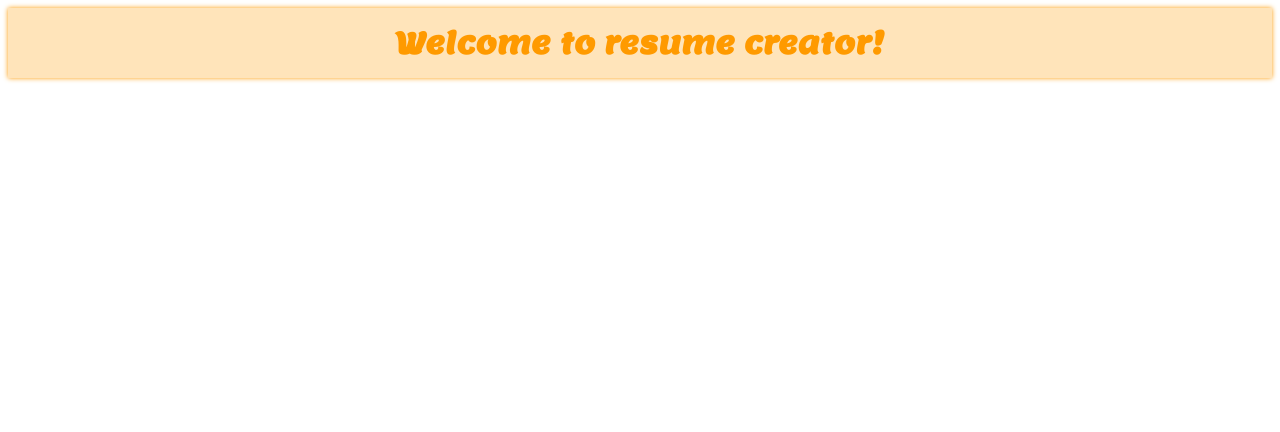
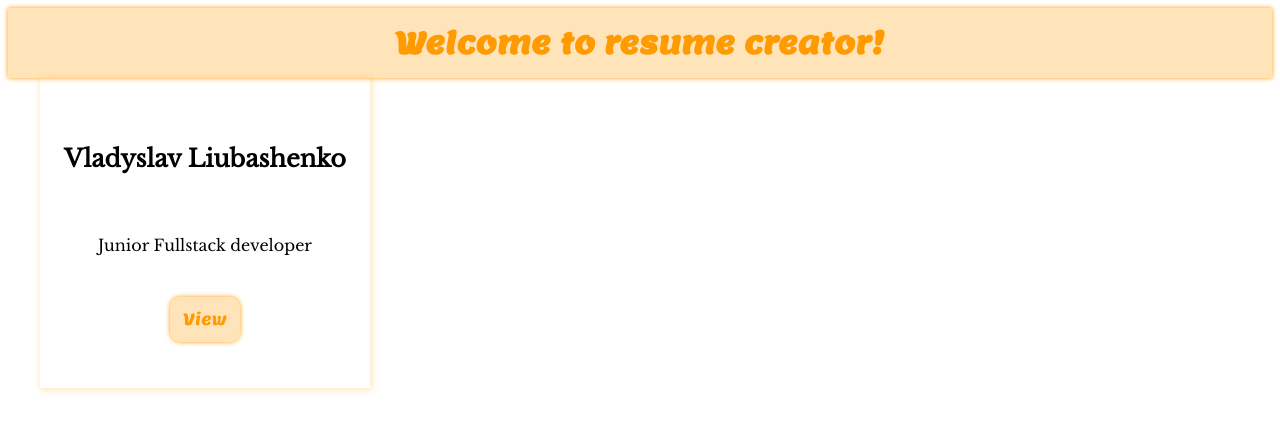
Before and after one commit to Dr-Vladson/vue-resume-manager, a Vue app: page / in a window 1280 px wide. Shown: the top 432 px of the page. Built offline with nearby package versions, Linux system fonts and the light colour scheme.

Commit message:
add resume-card

```diff
--- a/src/assets/main.css
+++ b/src/assets/main.css
@@ -22,3 +22,6 @@ h1 {
 .body {
     margin:0;
 }
+a {
+    text-decoration: none;
+}
--- /dev/null
+++ b/src/components/home-page/ResumeCard.vue
@@ -0,0 +1,28 @@
+<script setup>
+import { RouterLink } from 'vue-router';
+import Button from '../common/Button.vue'
+</script>
+
+<template>
+    <div class="resume-card">
+        <h2 class="resume-card__title">
+            Vladyslav Liubashenko
+        </h2>
+        <p class="resume-card__title">
+            Junior Fullstack developer
+        </p>
+        <RouterLink to="/watch-resume"><Button title="View"/></RouterLink>
+    </div>
+</template>
+<style scoped>
+.resume-card {
+    width: 290px;
+    height: 270px;
+    display: flex;
+    flex-direction: column;
+    justify-content: space-evenly;
+    align-items: center;
+    padding: 20px;
+    box-shadow: 1px 1px 7px 1px var(--main);
+}
+</style>
--- a/src/views/HomeView.vue
+++ b/src/views/HomeView.vue
@@ -1,10 +1,11 @@
 <script setup>
+import ResumeCard from '../components/home-page/ResumeCard.vue'
 </script>
 
 <template>
   <main>
     <div class="home-container">
-
+        <ResumeCard/>
     </div>
   </main>
 </template>
```
